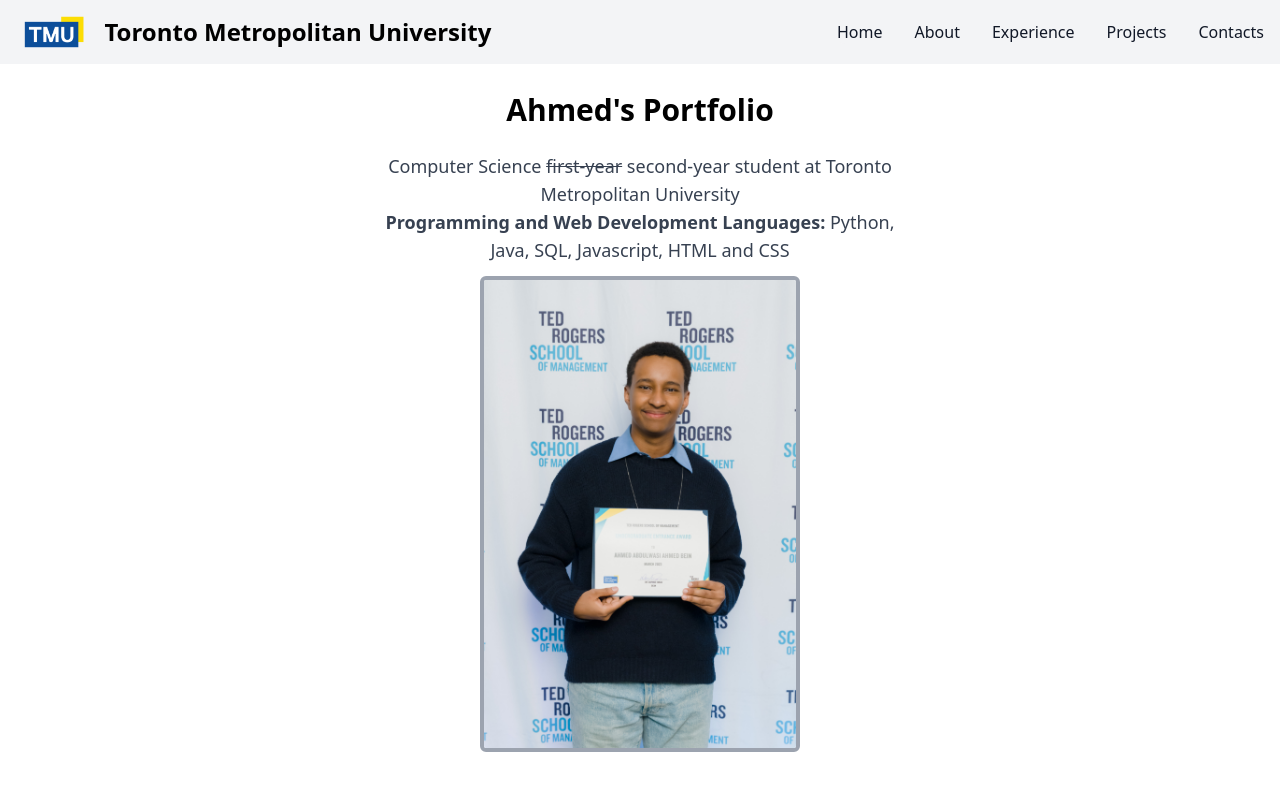
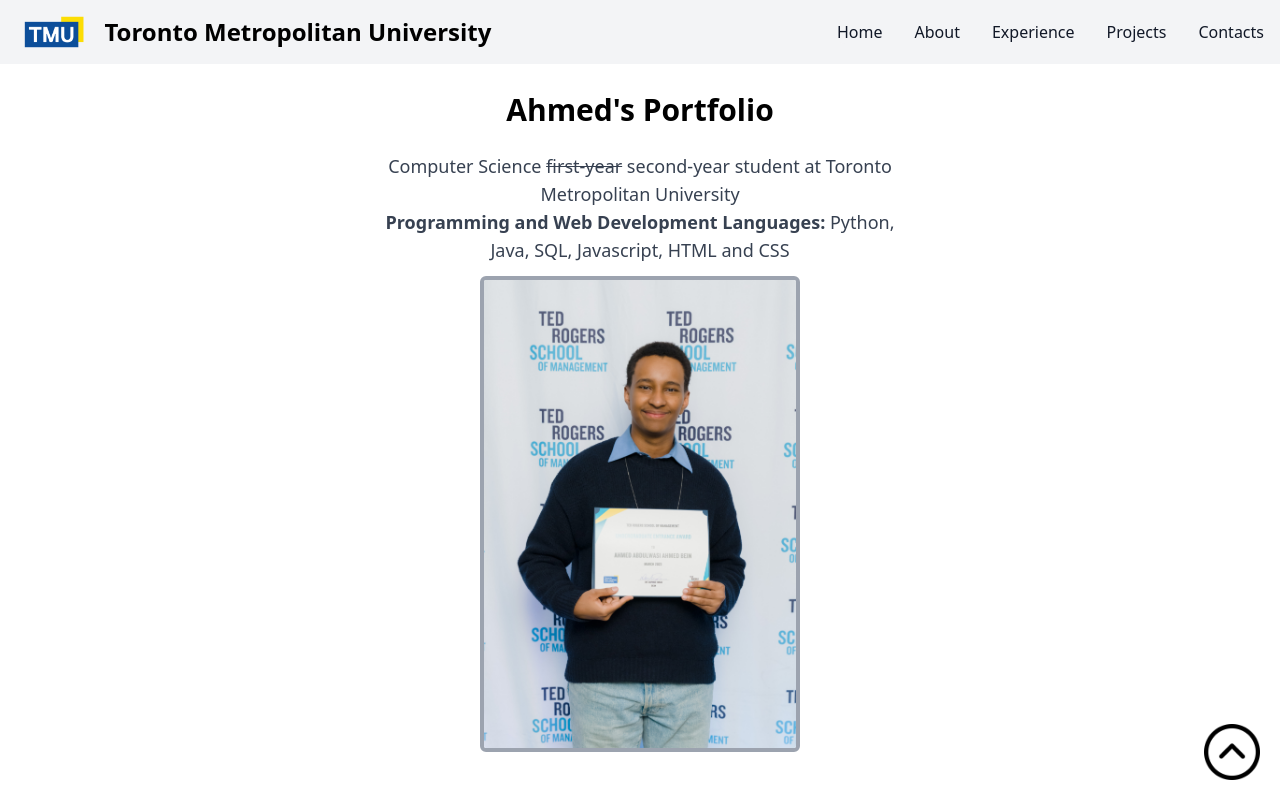
Before and after one commit to AhmedAbdulwasi/portfolio, a React (Vite) app: page / in a window 1280 px wide. Shown: the top 800 px of the page. Built offline with nearby package versions, Linux system fonts and the light colour scheme.

Commit message:
Added: new button to take you back up

```diff
--- a/src/App.jsx
+++ b/src/App.jsx
@@ -6,6 +6,7 @@
 import Experience from './pages/Experience'
 import Projects from './pages/Projects'
 import Contact from './pages/Contact'
+import BackUp from './components/BackUp'
 
 function App() {
 
@@ -19,6 +20,7 @@
           <Experience />
           <Projects />
           <Contact />
+          <BackUp />
         </div>
     </div>
     </>
--- /dev/null
+++ b/src/components/BackUp.jsx
@@ -0,0 +1,14 @@
+import React from 'react';
+import ArrowUp from '../assets/arrow.png';
+
+function BackUp() {
+    return (
+        <div className="flex items-start fixed bottom-5 right-5">
+            <a href="#navbar-page">
+                <img src={ArrowUp} className="w-14 h-14" alt="Back to top" />
+            </a>
+        </div>
+    );
+}
+
+export default BackUp;
--- a/src/components/Navbar.jsx
+++ b/src/components/Navbar.jsx
@@ -9,7 +9,7 @@
   };
 
   return (
-    <nav className="bg-gray-100 border-gray-200">
+    <nav className="bg-gray-100 border-gray-200" id="navbar-page">
       <div className="max-w-screen-xl flex flex-wrap items-center justify-between w-screen mx-auto p-4">
         <a
           href="https://www.torontomu.ca/cs/"
```
Also changed, not shown: src/assets/arrow.png (added).
